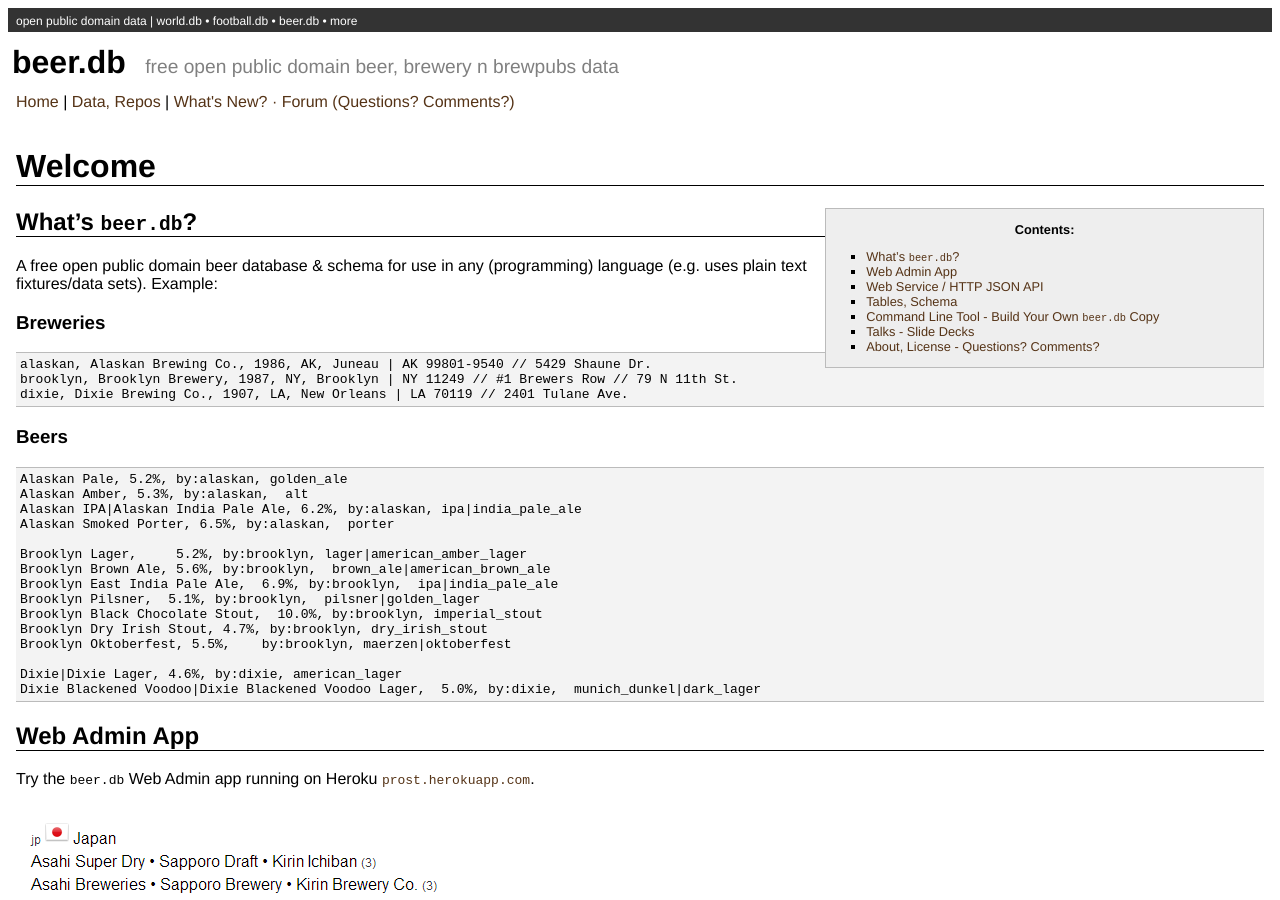
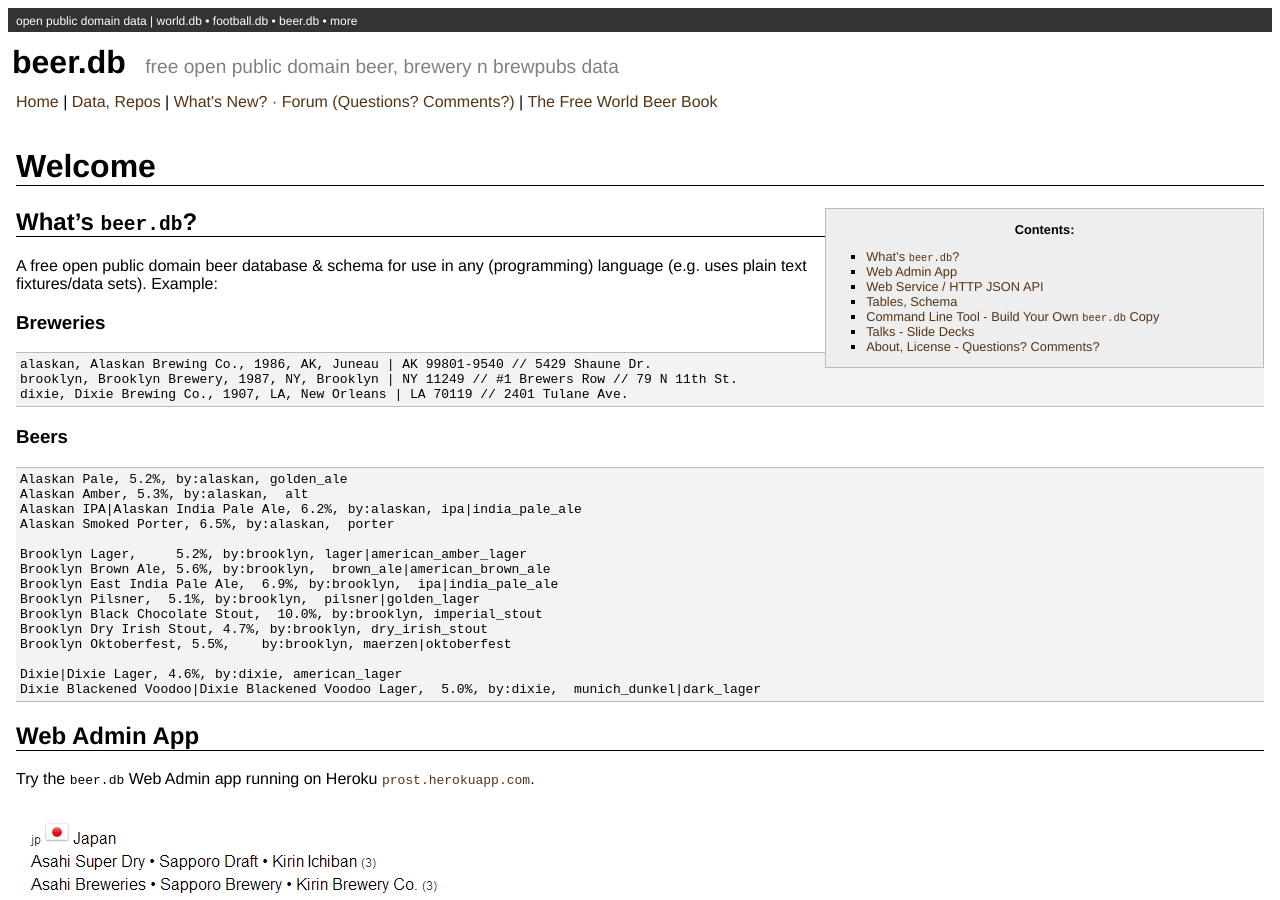
Before and after one commit to openbeer/openbeer.github.io, a Jekyll site: the page built from index.md, in a window 1280 px wide and 900 px high. Built offline with Jekyll 4.4.1, drawn with Linux system fonts in a browser that asks for light colours.

Commit message:
add book link

```diff
--- a/_layouts/default.html
+++ b/_layouts/default.html
@@ -28,8 +28,8 @@
  -->
     <a href="https://github.com/openbeer">Data, Repos</a> |
 
-    <a href="http://groups.google.com/group/beerdb">What's New? &middot; Forum (Questions? Comments?)</a>
-
+    <a href="http://groups.google.com/group/beerdb">What's New? &middot; Forum (Questions? Comments?)</a> |
+    <a href="https://github.com/openbeer/book">The Free World Beer Book</a>
   </div>
 
     <div id="content">
```
